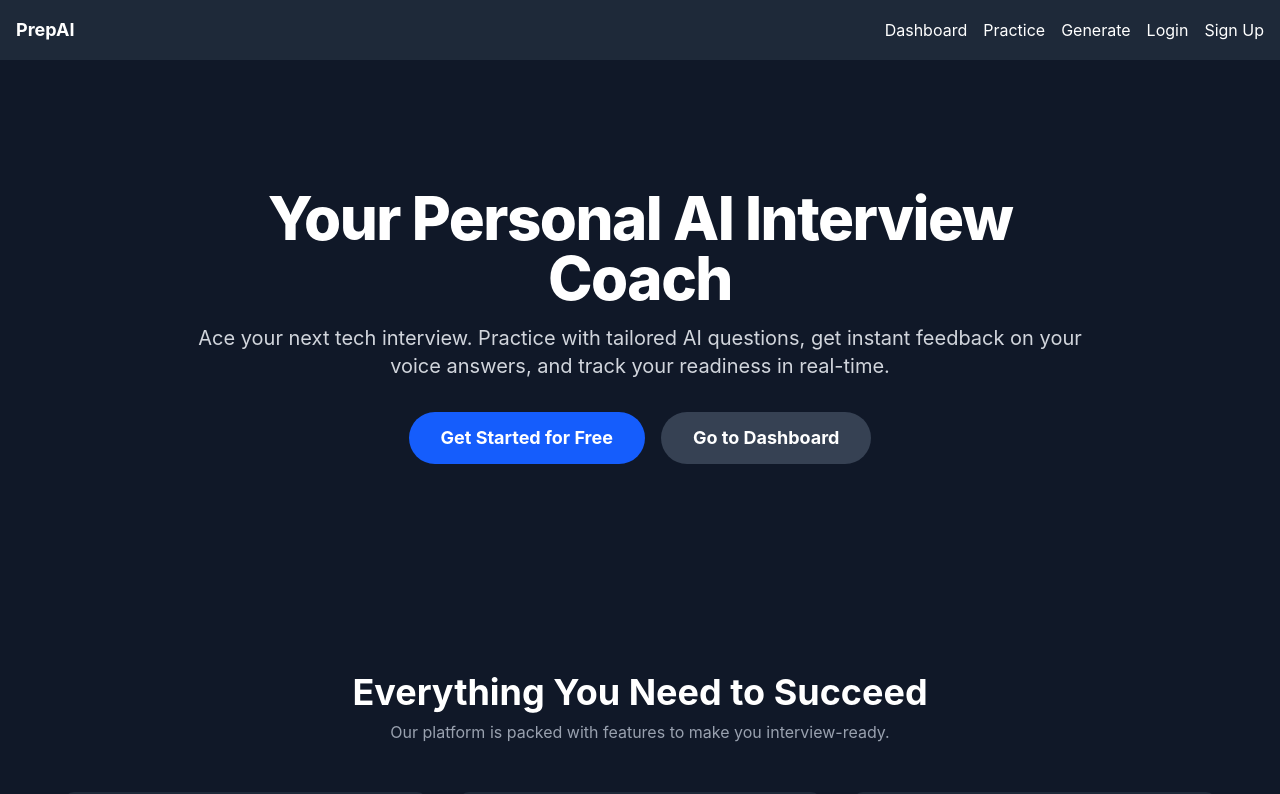
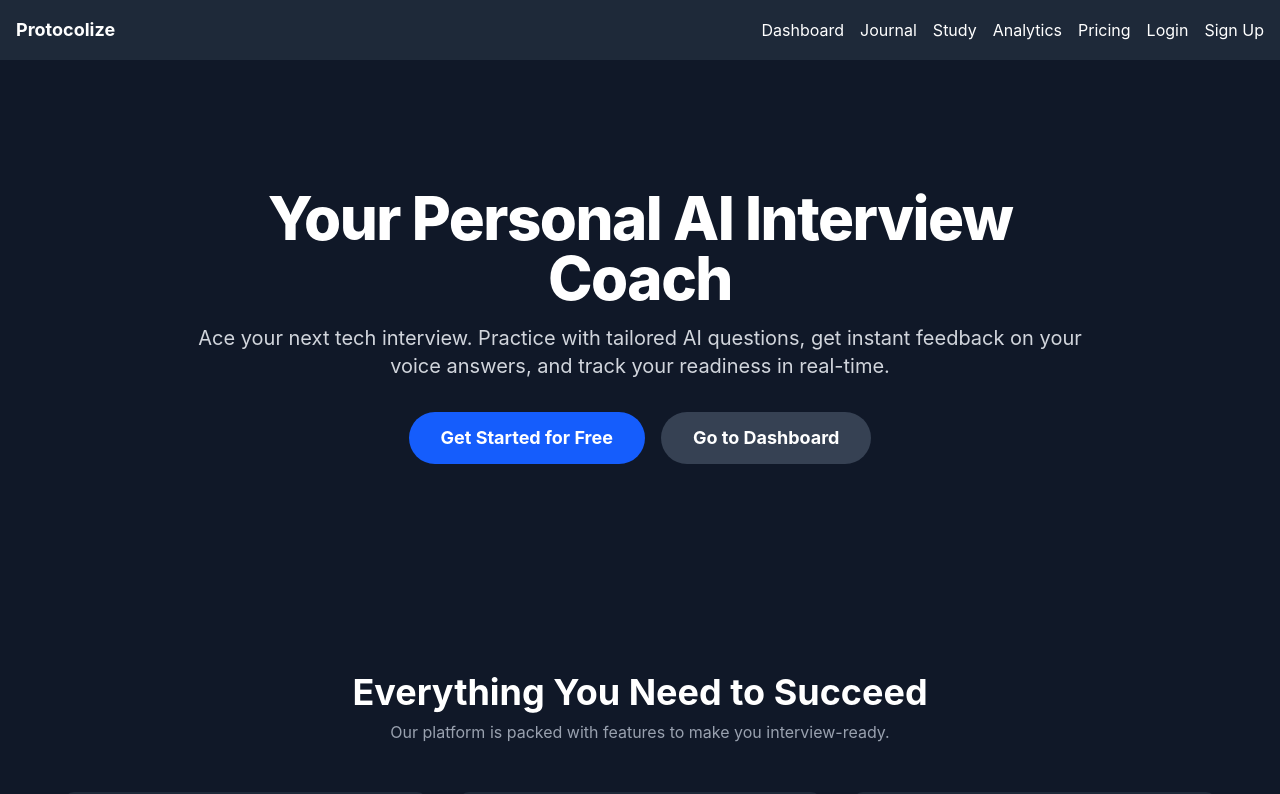
Before and after one commit to NikKowPHP/protocolize, a Next.js app: page / in a window 1280 px wide. Shown: the top 794 px of the page. Built offline with nearby package versions, Linux system fonts and the light colour scheme; no server answers.

Commit message:
feat: Task 3.2: Update Main Navigation Bar

```diff
--- a/src/components/Navbar.tsx
+++ b/src/components/Navbar.tsx
@@ -12,13 +12,15 @@ const Navbar: React.FC = () => {
     return (
         <header className="bg-gray-800 text-white p-4 sticky top-0 z-50">
             <div className="container mx-auto flex justify-between items-center">
-                <Link href="/" className="text-lg font-bold" onClick={closeMenu}>PrepAI</Link>
+                <Link href="/" className="text-lg font-bold" onClick={closeMenu}>Protocolize</Link>
 
                 {/* Desktop Menu */}
                 <div className="hidden md:flex space-x-4 items-center">
                     <Link href="/dashboard" className="hover:underline">Dashboard</Link>
-                    <Link href="/questions" className="hover:underline">Practice</Link>
-                    <Link href="/generate" className="hover:underline">Generate</Link>
+                    <Link href="/journal" className="hover:underline">Journal</Link>
+                    <Link href="/study" className="hover:underline">Study</Link>
+                    <Link href="/analytics" className="hover:underline">Analytics</Link>
+                    <Link href="/pricing" className="hover:underline">Pricing</Link>
                     <AuthLinks />
                 </div>
 
@@ -33,17 +35,21 @@ const Navbar: React.FC = () => {
             </div>
 
             {/* Mobile Menu */}
-            <div className={`md:hidden overflow-hidden transition-all duration-300 ease-in-out ${isOpen ? 'max-h-screen pt-4' : 'max-h-0'}`}>
+            {isOpen && (
+                <div className="md:hidden pt-4">
                     <div className="flex flex-col space-y-4">
                         <Link href="/dashboard" className="hover:underline block px-2 py-1" onClick={closeMenu}>Dashboard</Link>
-                    <Link href="/questions" className="hover:underline block px-2 py-1" onClick={closeMenu}>Practice</Link>
-                    <Link href="/generate" className="hover:underline block px-2 py-1" onClick={closeMenu}>Generate</Link>
+                        <Link href="/journal" className="hover:underline block px-2 py-1" onClick={closeMenu}>Journal</Link>
+                        <Link href="/study" className="hover:underline block px-2 py-1" onClick={closeMenu}>Study</Link>
+                        <Link href="/analytics" className="hover:underline block px-2 py-1" onClick={closeMenu}>Analytics</Link>
+                        <Link href="/pricing" className="hover:underline block px-2 py-1" onClick={closeMenu}>Pricing</Link>
                         <div className="border-t border-gray-700 my-2"></div>
                         <div className="px-2 py-1 flex flex-col space-y-4 items-start">
                             <AuthLinks />
                         </div>
                     </div>
                 </div>
+            )}
         </header>
     );
 };
```
Also changed, not shown: 1 other file (tests, documents, lock files or other folders). Lines whose indentation alone changed are shown as unchanged.
